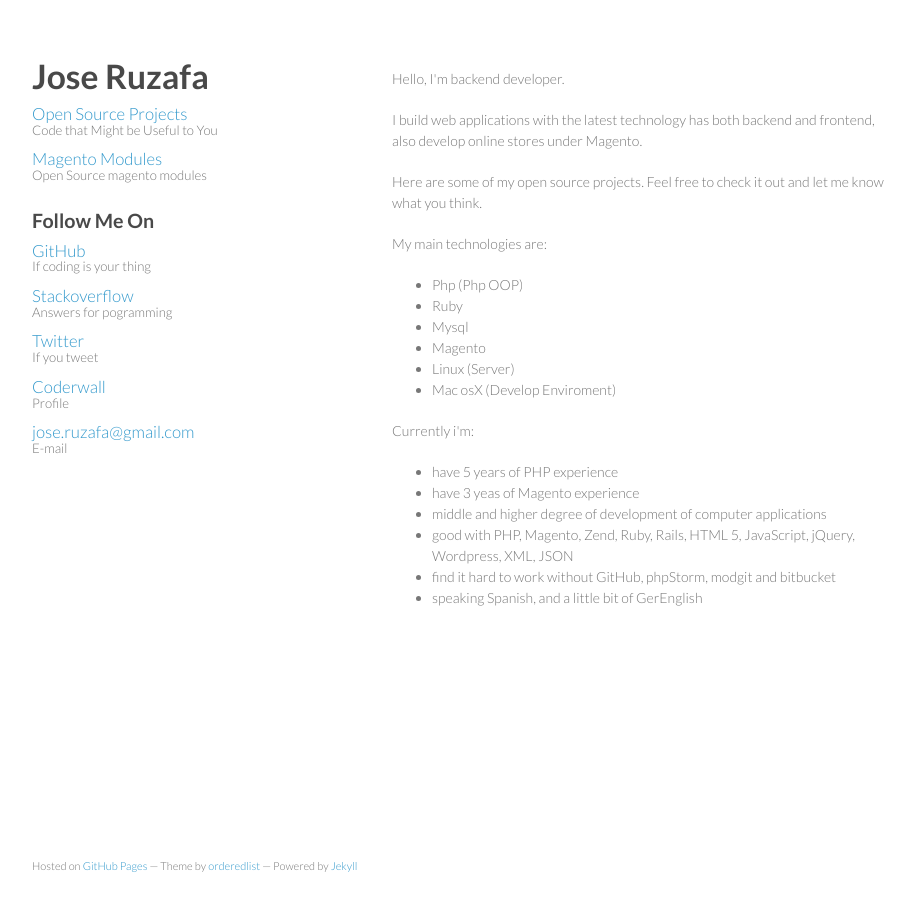
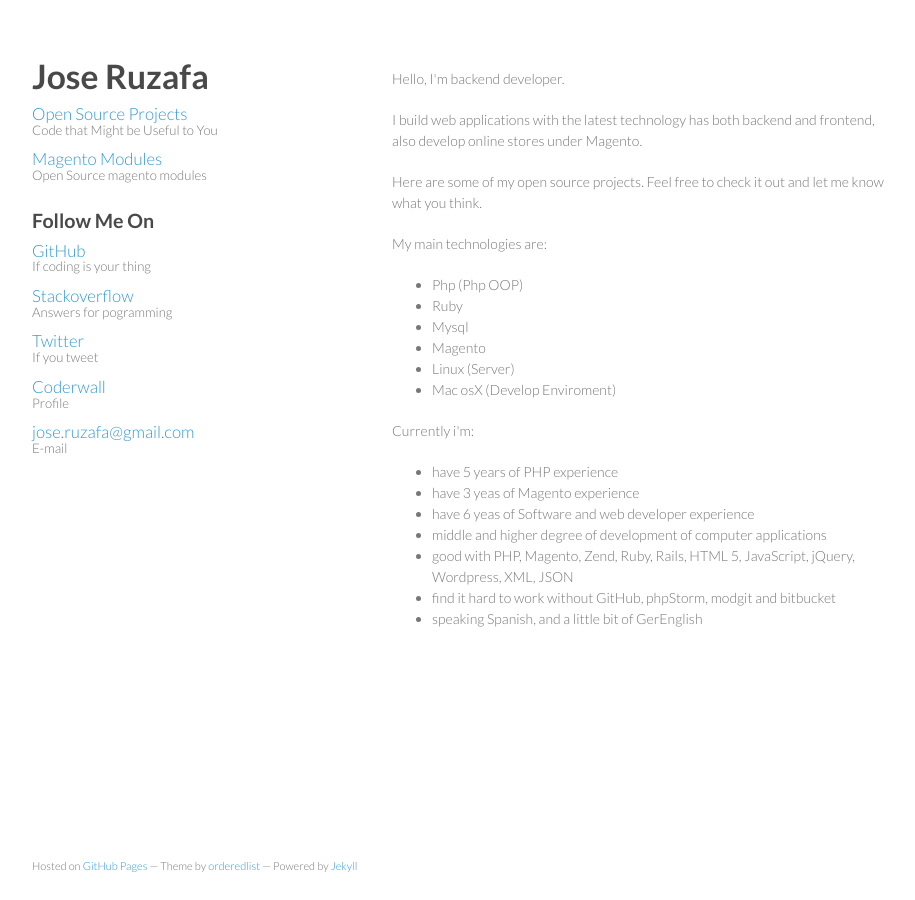
Before and after one commit to jruzafa/jruzafa.github.io, a Jekyll site: the page built from index.html, in a window 1280 px wide. Shown: the whole page, without its empty margins (178-1093 px from the left). Built offline with Jekyll 4.4.1, drawn with Linux system fonts in a browser that asks for light colours; nearby versions of some CDN libraries.

Commit message:
update experience

```diff
--- a/index.html
+++ b/index.html
@@ -25,6 +25,7 @@ title: Jose Ruzafa
 <ul>
 	<li>have 5 years of PHP experience</li>
 	<li>have 3 yeas of Magento experience</li>
+    <li>have 6 yeas of Software and web developer experience</li>
 	<li>middle and higher degree of development of computer applications</li>
 	<li>good with PHP, Magento,  Zend, Ruby, Rails, HTML 5, JavaScript, jQuery, Wordpress, XML, JSON</li>
 	<li>find it hard to work without GitHub, phpStorm, modgit and bitbucket</li>
```
